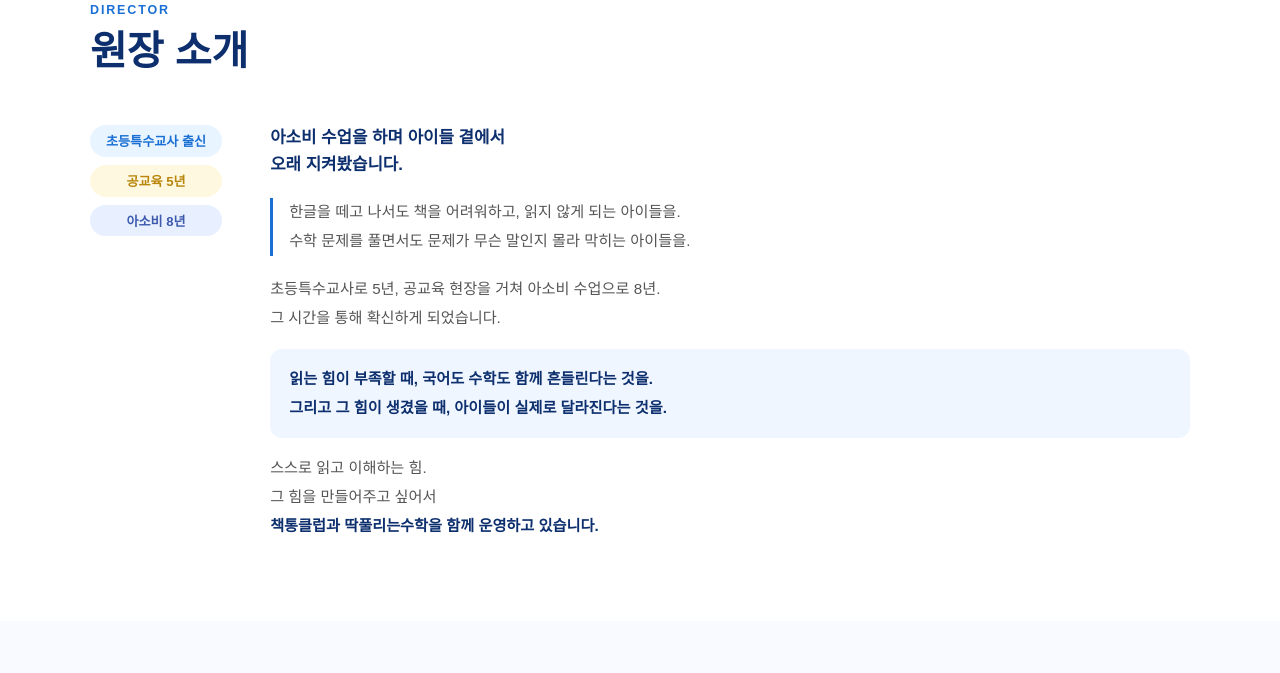
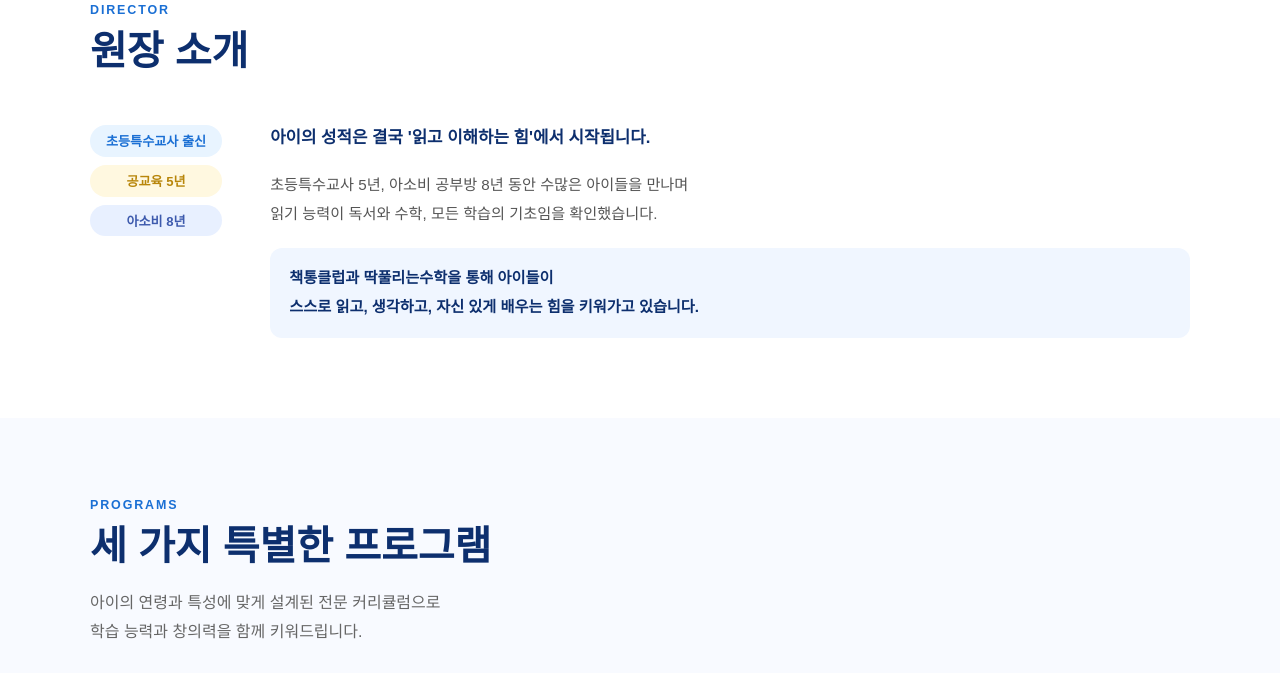
Before and after one commit to ddaksoo716-alt/ddakbook, a plain HTML site: page index.html in a window 1280 px wide. Shown: the part 877-1550 px from the top of the page. Drawn offline with Linux system fonts and the light colour scheme.

Commit message:
원장 소개글 수정

```diff
--- a/index.html
+++ b/index.html
@@ -471,33 +471,20 @@
 
       <div style="flex:1;min-width:260px;">
         <p style="font-size:1.05rem;font-weight:800;color:var(--navy);line-height:1.6;margin-bottom:1.2rem;">
-          아소비 수업을 하며 아이들 곁에서<br>오래 지켜봤습니다.
+          아이의 성적은 결국 '읽고 이해하는 힘'에서 시작됩니다.
         </p>
 
-        <div style="border-left:3px solid var(--blue);padding-left:1rem;margin-bottom:1.2rem;">
-          <p style="font-size:0.95rem;color:#555;line-height:1.9;">
-            한글을 떼고 나서도 책을 어려워하고, 읽지 않게 되는 아이들을.<br>
-            수학 문제를 풀면서도 문제가 무슨 말인지 몰라 막히는 아이들을.
+        <p style="font-size:0.95rem;color:#555;line-height:1.9;margin-bottom:1.2rem;">
+          초등특수교사 5년, 아소비 공부방 8년 동안 수많은 아이들을 만나며<br>
+          읽기 능력이 독서와 수학, 모든 학습의 기초임을 확인했습니다.
+        </p>
+
+        <div style="background:#f0f6ff;border-radius:12px;padding:1rem 1.2rem;">
+          <p style="font-size:0.95rem;color:var(--navy);font-weight:700;line-height:1.9;">
+            책통클럽과 딱풀리는수학을 통해 아이들이<br>
+            스스로 읽고, 생각하고, 자신 있게 배우는 힘을 키워가고 있습니다.
           </p>
         </div>
-
-        <p style="font-size:0.95rem;color:#555;line-height:1.9;margin-bottom:1rem;">
-          초등특수교사로 5년, 공교육 현장을 거쳐 아소비 수업으로 8년.<br>
-          그 시간을 통해 확신하게 되었습니다.
-        </p>
-
-        <div style="background:#f0f6ff;border-radius:12px;padding:1rem 1.2rem;margin-bottom:1rem;">
-          <p style="font-size:0.95rem;color:var(--navy);font-weight:700;line-height:1.9;">
-            읽는 힘이 부족할 때, 국어도 수학도 함께 흔들린다는 것을.<br>
-            그리고 그 힘이 생겼을 때, 아이들이 실제로 달라진다는 것을.
-          </p>
-        </div>
-
-        <p style="font-size:0.95rem;color:#555;line-height:1.9;">
-          스스로 읽고 이해하는 힘.<br>
-          그 힘을 만들어주고 싶어서<br>
-          <strong style="color:var(--navy);">책통클럽과 딱풀리는수학을 함께 운영하고 있습니다.</strong>
-        </p>
       </div>
 
     </div>
```
